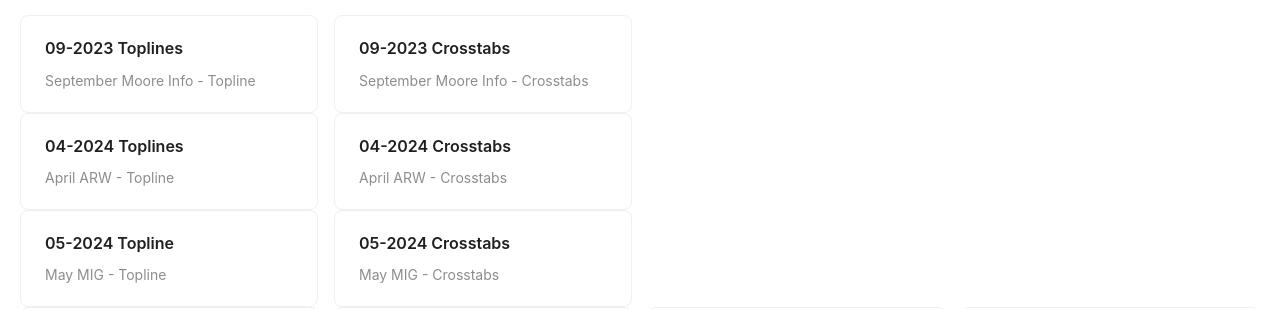
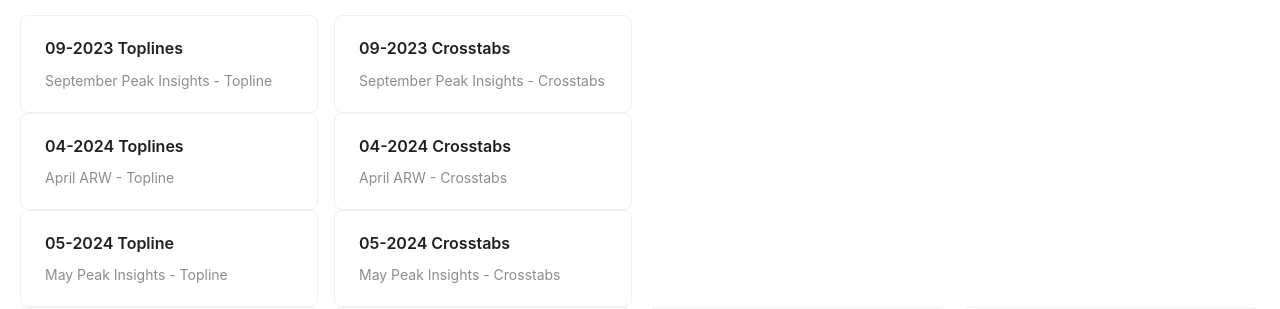
Before and after one commit to anthonylonsdale/website, a React (Create React App) app: page /polling in a window 1280 px wide. Shown: the part 195-504 px from the top of the page. Built offline with nearby package versions, Linux system fonts and the light colour scheme.

Commit message:
polling updates

```diff
--- a/src/Polling.jsx
+++ b/src/Polling.jsx
@@ -28,14 +28,14 @@ const Polling = () => {
           <Col xs={12} sm={8} md={6}>
             <a href={sep2023tline} download="sep2023MIG-Topline.pdf">
               <Card hoverable>
-                <Card.Meta title="09-2023 Toplines" description="September Moore Info - Topline" />
+                <Card.Meta title="09-2023 Toplines" description="September Peak Insights - Topline" />
               </Card>
             </a>
           </Col>
           <Col xs={12} sm={8} md={6}>
             <a href={sep2023ctabs} download="sep2023MIG-CrossTabs.pdf">
               <Card hoverable>
-                <Card.Meta title="09-2023 Crosstabs" description="September Moore Info - Crosstabs" />
+                <Card.Meta title="09-2023 Crosstabs" description="September Peak Insights - Crosstabs" />
               </Card>
             </a>
           </Col>
@@ -62,14 +62,14 @@ const Polling = () => {
           <Col xs={12} sm={8} md={6}>
             <a href={may2024tline} download="may2024MIG-Topline.pdf">
               <Card hoverable>
-                <Card.Meta title="05-2024 Topline" description="May MIG - Topline" />
+                <Card.Meta title="05-2024 Topline" description="May Peak Insights - Topline" />
               </Card>
             </a>
           </Col>
           <Col xs={12} sm={8} md={6}>
             <a href={may2024ctabs} download="may2024MIG-CrossTabs.pdf">
               <Card hoverable>
-                <Card.Meta title="05-2024 Crosstabs" description="May MIG - Crosstabs" />
+                <Card.Meta title="05-2024 Crosstabs" description="May Peak Insights - Crosstabs" />
               </Card>
             </a>
           </Col>
```
